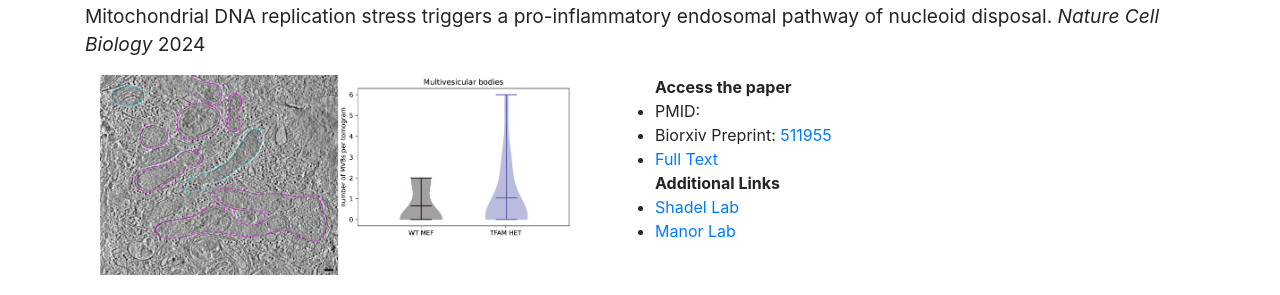
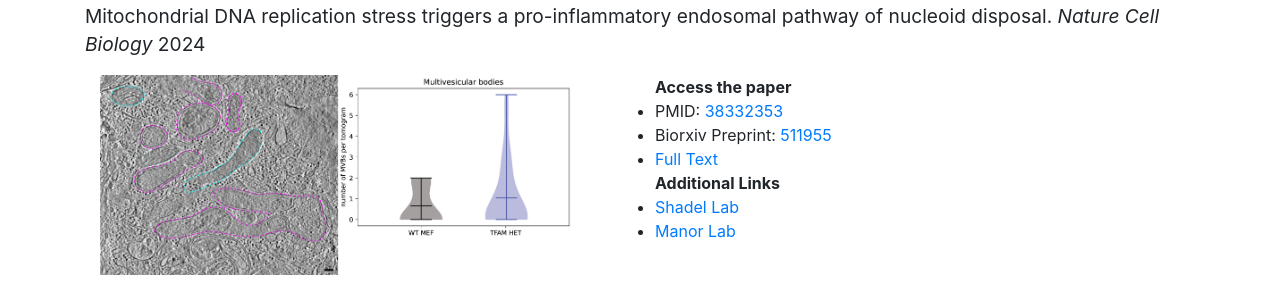
Before and after one commit to GrotjahnLab/GrotjahnLab.github.io, a Jekyll site: the page built from publications/index.html, in a window 1280 px wide and 900 px high. Shown: the part 444-739 px from the top of the window. Built offline with Jekyll 4.4.1, drawn with Linux system fonts in a browser that asks for light colours; nearby versions of some CDN libraries; comment, search, counter and statistics services are not loaded.

Commit message:
add pmid and updated manor and lyumkis lab website, change order of members

```diff
--- a/_data/publications.yml
+++ b/_data/publications.yml
@@ -2,11 +2,12 @@
   image: '/static/img/publications/Newman2022-01.png'
   biorxiv: 2022.10.12.511955
   pdf: '/static/pdf/Newman_nucleoidrelease_2024_natcellbio.pdf'
+  pmid: 38332353
   links:
     - name: "Shadel Lab"
       url: 'https://shadel.salk.edu/'
     - name: "Manor Lab"
-      url: 'https://manor.salk.edu/'
+      url: 'https://manorlab.ucsd.edu/'
 
 
 - citation: 'Klupt S, Fam KT, Zhang X, Chodisetti PK, Mehmood A, **Boyd T, Grotjahn D**, Park D, Hang HC. Secreted antigen A peptidoglycan hydrolase is essential for Enterococcus faecium cell separation and priming of immune checkpoint inhibitor cancer therapy. *eLife* 2024'
@@ -27,7 +28,7 @@
   pmid: 38195598
   links:
     - name: "Lyumkis Lab"
-      url: 'http://www.lyumkis.salk.edu/'
+      url: 'https://lyumkis.salk.edu/'
 
 - citation: 'Chawla R†, Tom JKA†, **Boyd T**, **Grotjahn DA**, Park D, Deniz AA, Racki LR. Reentrant DNA shellts tune polyphosphate condensate size. *bioRxiv* 2023 †Equal contribution'
   image: '/static/img/publications/Chawla_Tom_Biorxiv_2023.png'
```
Also changed, not shown: _members/dua.md (+1 -1 lines).
